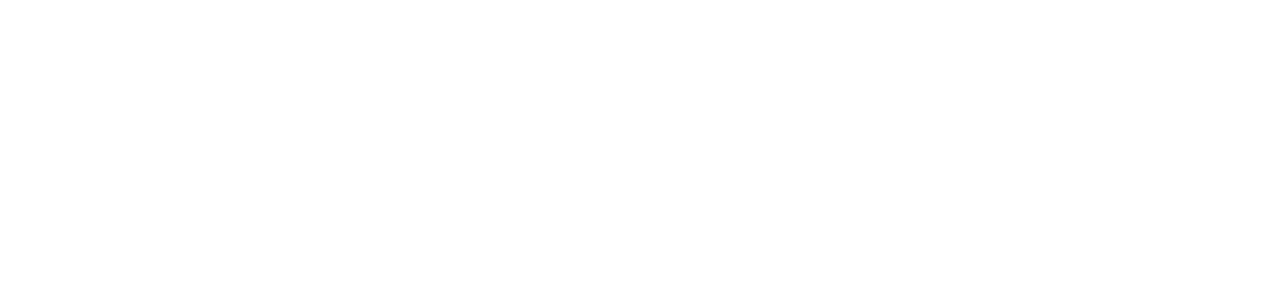
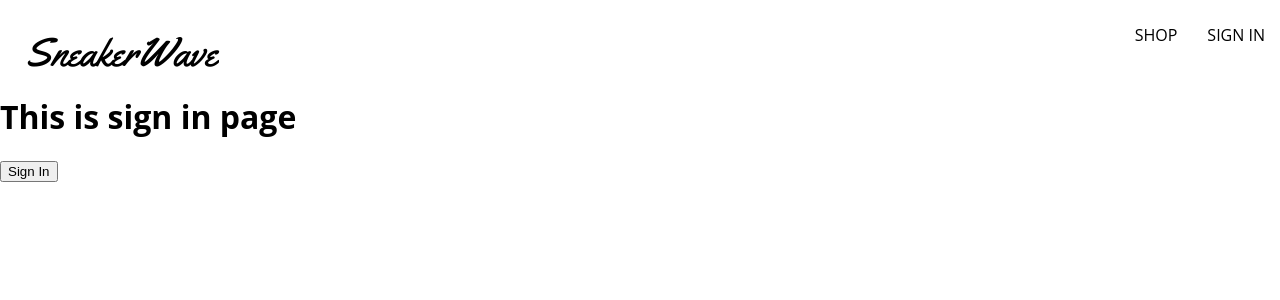
Before and after one commit to JulijanWeb/SneakerWave-E-Commerce-Store, a React (Create React App) app: page /sign-in in a window 1280 px wide. Before the commit this address had no page. Shown: the top 300 px of the page. Built offline with nearby package versions, Linux system fonts and the light colour scheme.

Commit message:
povezivanje sa firebaseom

```diff
--- a/package.json
+++ b/package.json
@@ -6,6 +6,7 @@
     "@testing-library/jest-dom": "^5.17.0",
     "@testing-library/react": "^13.4.0",
     "@testing-library/user-event": "^13.5.0",
+    "firebase": "^10.1.0",
     "react": "^18.2.0",
     "react-dom": "^18.2.0",
     "react-router-dom": "^6.14.2",
--- a/src/App.js
+++ b/src/App.js
@@ -1,7 +1,7 @@
 import { Routes, Route } from "react-router-dom";
 import Home from "./routes/home/home.component";
 import Navigation from "./routes/navigation/navigation.component";
-
+import SignIn from "./routes/sign-in/sign-in.component";
 const Shop = () => {
   return <h1>Im the shop page</h1>;
 };
@@ -12,6 +12,7 @@
       <Route path="/" element={<Navigation />}>
         <Route index element={<Home />} />
         <Route path="shop" element={<Shop />} />
+        <Route path="sign-in" element={<SignIn />} />
       </Route>
     </Routes>
   );
--- a/src/routes/navigation/navigation.component.jsx
+++ b/src/routes/navigation/navigation.component.jsx
@@ -13,6 +13,9 @@
           <Link className="nav-link" to="/shop">
             SHOP
           </Link>
+          <Link className="nav-link" to="/sign-in">
+            SIGN IN
+          </Link>
         </div>
       </div>
       <Outlet />
--- /dev/null
+++ b/src/routes/sign-in/sign-in.component.jsx
@@ -0,0 +1,17 @@
+import { signInWithGooglePopup } from "../../utils/firebase.utils";
+
+const SignIn = () => {
+  const logGoogleUSer = async () => {
+    const response = await signInWithGooglePopup();
+    console.log(response);
+  };
+
+  return (
+    <div>
+      <h1>This is sign in page</h1>
+      <button onClick={logGoogleUSer}>Sign In</button>
+    </div>
+  );
+};
+
+export default SignIn;
--- /dev/null
+++ b/src/utils/firebase.utils.js
@@ -0,0 +1,20 @@
+import { initializeApp } from "firebase/app";
+import { getAuth, signInWithPopup, GoogleAuthProvider } from "firebase/auth";
+
+const firebaseConfig = {
+  apiKey: "AIzaSyBhS7SdZly1VDy9N_0HMKzd3F1zAkXK4vY",
+  authDomain: "sneakerwave-db.firebaseapp.com",
+  projectId: "sneakerwave-db",
+  storageBucket: "sneakerwave-db.appspot.com",
+  messagingSenderId: "687697296646",
+  appId: "1:687697296646:web:fe5a6e196b31eacb15f287",
+};
+
+const firebaseApp = initializeApp(firebaseConfig);
+const provider = new GoogleAuthProvider();
+provider.setCustomParameters({
+  prompt: "select_account",
+});
+
+export const auth = getAuth();
+export const signInWithGooglePopup = () => signInWithPopup(auth, provider);
```
Also changed, not shown: src/components/category-item/category-item.component.jsx (+5 -8 lines), 1 other file (tests, documents, lock files or other folders).
